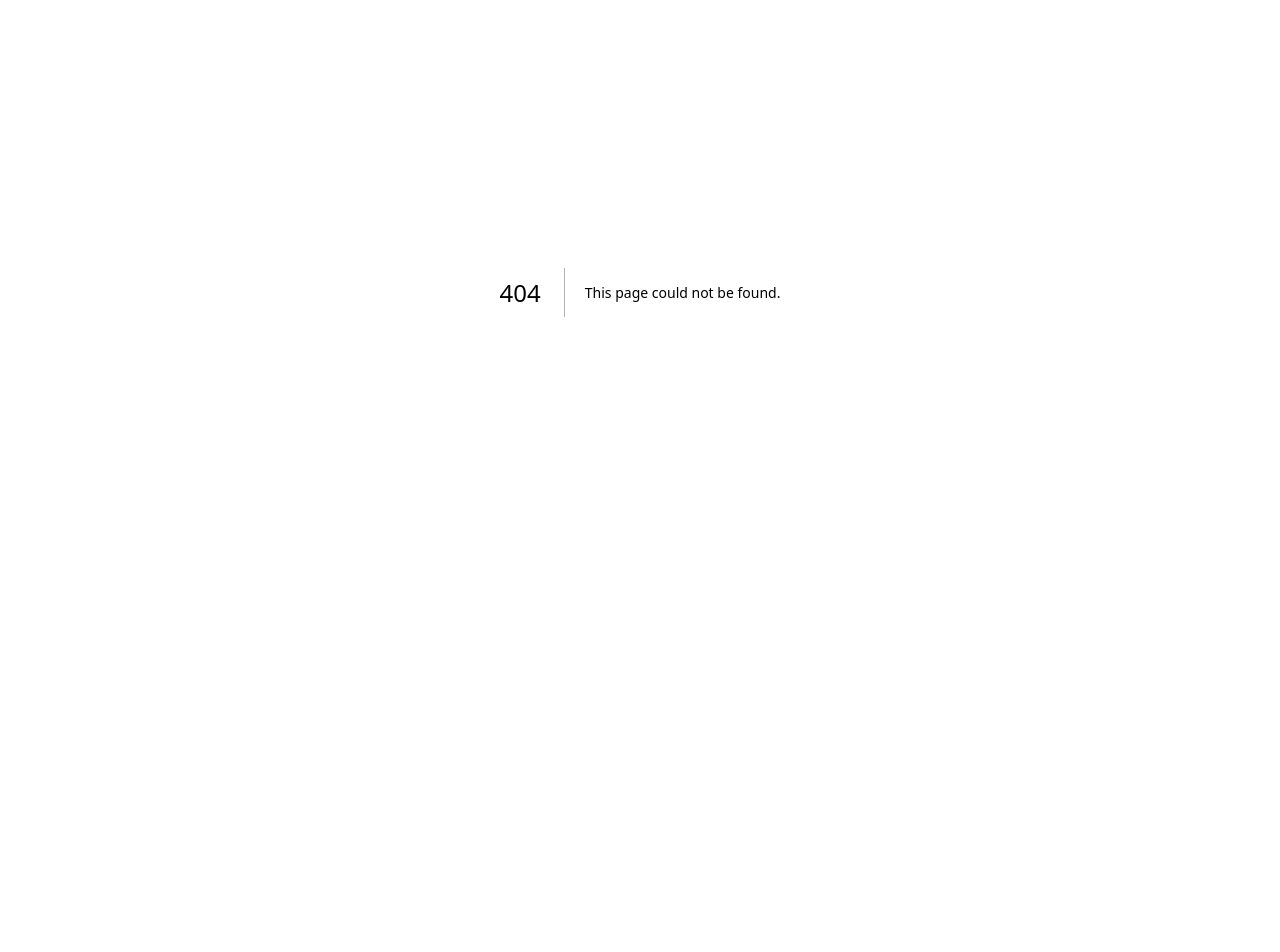
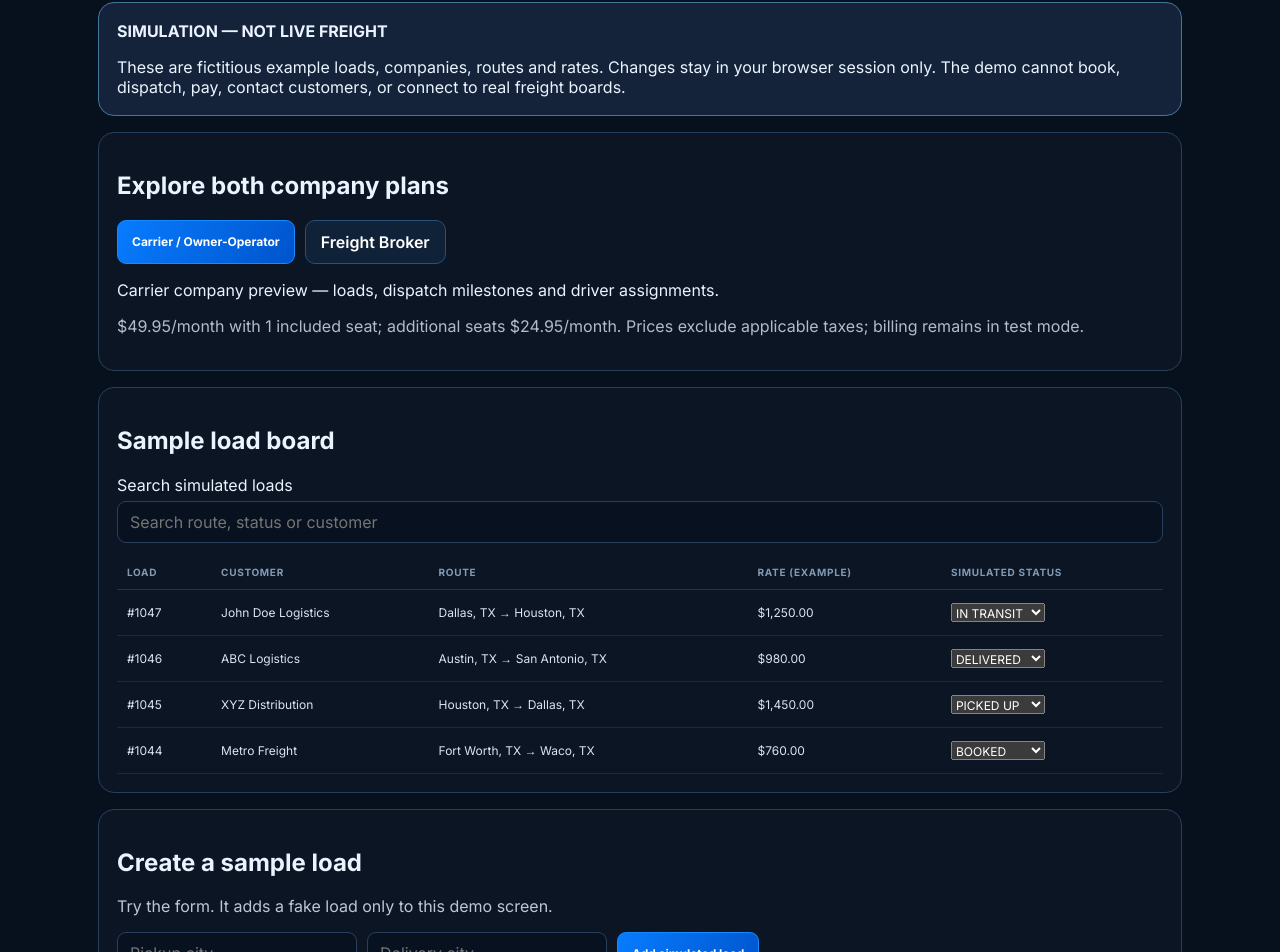
Before and after one commit to cdswork90/Many-freight, a Next.js app in the folder source-preparation/: page /demo in a window 1280 px wide. Before the commit this address had no page. Shown: the part 108-1060 px from the top of the page. Before the commit the page ends 800 px from the top, so only its background shows below. Built offline with nearby package versions, Linux system fonts and the light colour scheme.

Commit message:
Add isolated interactive demo for carrier and broker prospects with synthetic loads

```diff
--- /dev/null
+++ b/source-preparation/src/app/demo/page.tsx
@@ -0,0 +1,119 @@
+"use client";
+import { useMemo, useState, type FormEvent } from "react";
+import { demoShipments, money } from "@/lib/demo";
+
+type DemoLoad = (typeof demoShipments)[number];
+type DemoPlan = "CARRIER" | "BROKER";
+
+const panel = {
+  background: "#0b1524", border: "1px solid #26405b",
+  borderRadius: 16, padding: 18, marginTop: 16,
+} as const;
+
+export default function DemoPage() {
+  // Everything below is local browser state. No live API or database is used.
+  const [plan, setPlan] = useState<DemoPlan>("CARRIER");
+  const [loads, setLoads] = useState<DemoLoad[]>(() => demoShipments.map(load => ({ ...load })));
+  const [search, setSearch] = useState("");
+  const [origin, setOrigin] = useState("");
+  const [destination, setDestination] = useState("");
+
+  const filtered = useMemo(() => loads.filter(load =>
+    [load.reference, load.customerName, load.pickupAddress, load.dropoffAddress, load.status]
+      .join(" ").toLowerCase().includes(search.toLowerCase())
+  ), [loads, search]);
+
+  function updateStatus(id: string, status: string) {
+    setLoads(previous => previous.map(load =>
+      load.id === id ? { ...load, status } : load
+    ));
+  }
+
+  function addSampleLoad(event: FormEvent<HTMLFormElement>) {
+    event.preventDefault();
+    if (!origin.trim() || !destination.trim()) return;
+    const number = String(1048 + loads.length - demoShipments.length);
+    setLoads(previous => [{
+      id: "sample-" + number,
+      reference: number,
+      customerName: "Sample Customer (Demo Only)",
+      pickupAddress: origin.trim(),
+      dropoffAddress: destination.trim(),
+      status: "BOOKED",
+      rateCents: 0,
+      driverName: "Unassigned",
+      freightType: "General Freight",
+    }, ...previous]);
+    setOrigin(""); setDestination("");
+  }
+
+  return <main style={{maxWidth:1120,margin:"0 auto",padding:"28px 18px 56px",color:"#eaf4ff"}}>
+    <div style={{display:"flex",gap:14,alignItems:"center",justifyContent:"space-between",flexWrap:"wrap"}}>
+      <div>
+        <div style={{letterSpacing:2,color:"#54ccff",fontSize:12}}>MANY FREIGHT</div>
+        <h1 style={{margin:"6px 0"}}>Interactive freight software demo</h1>
+      </div>
+      <a className="btn" href="/register">Carrier or broker registration</a>
+    </div>
+    <section role="note" style={{...panel,background:"#15233a",borderColor:"#44769b"}}>
+      <strong>SIMULATION — NOT LIVE FREIGHT</strong>
+      <p style={{marginBottom:0}}>These are fictitious example loads, companies, routes and rates.
+        Changes stay in your browser session only. The demo cannot book, dispatch, pay,
+        contact customers, or connect to real freight boards.</p>
+    </section>
+    <section style={panel}>
+      <h2>Explore both company plans</h2>
+      <div style={{display:"flex",gap:10,flexWrap:"wrap"}}>
+        <button className={plan==="CARRIER"?"btn primary":"btn"} onClick={()=>setPlan("CARRIER")}>Carrier / Owner-Operator</button>
+        <button className={plan==="BROKER"?"btn primary":"btn"} onClick={()=>setPlan("BROKER")}>Freight Broker</button>
+      </div>
+      <p>{plan==="CARRIER"
+        ? "Carrier company preview — loads, dispatch milestones and driver assignments."
+        : "Broker company preview — customer loads, dispatch coordination and shipment status."}</p>
+      <p style={{opacity:.75}}>{plan==="CARRIER"
+        ? "$49.95/month with 1 included seat; additional seats $24.95/month."
+        : "$139.95/month with 2 included seats; additional seats $75.95/month."}
+        {" "}Prices exclude applicable taxes; billing remains in test mode.</p>
+    </section>
+    <section style={panel}>
+      <h2>Sample load board</h2>
+      <label style={{display:"block",marginBottom:12}}>Search simulated loads
+        <input className="search" style={{display:"block",width:"100%",marginTop:6}}
+          value={search} onChange={event=>setSearch(event.target.value)}
+          placeholder="Search route, status or customer" />
+      </label>
+      <div style={{overflowX:"auto"}}>
+        <table style={{width:"100%",borderCollapse:"collapse",minWidth:650}}>
+          <thead><tr><th>Load</th><th>Customer</th><th>Route</th><th>Rate (example)</th><th>Simulated status</th></tr></thead>
+          <tbody>{filtered.map(load=><tr key={load.id}>
+            <td>#{load.reference}</td>
+            <td>{load.customerName}</td>
+            <td>{load.pickupAddress} → {load.dropoffAddress}</td>
+            <td>{load.rateCents?money(load.rateCents):"Not quoted"}</td>
+            <td>
+              <select aria-label={"Simulated status for load " + load.reference}
+                value={load.status} onChange={e=>updateStatus(load.id,e.target.value)}>
+                {["BOOKED","PICKED_UP","IN_TRANSIT","DELIVERED","CANCELLED"].map(status=>
+                  <option key={status} value={status}>{status.replaceAll("_"," ")}</option>)}
+              </select>
+            </td>
+          </tr>)}</tbody>
+        </table>
+      </div>
+      {filtered.length===0&&<p>No simulated loads match the search.</p>}
+    </section>
+    <section style={panel}>
+      <h2>Create a sample load</h2>
+      <p style={{opacity:.8}}>Try the form. It adds a fake load only to this demo screen.</p>
+      <form onSubmit={addSampleLoad} style={{display:"flex",gap:10,flexWrap:"wrap"}}>
+        <input className="search" aria-label="Sample pickup city" placeholder="Pickup city"
+          required maxLength={120} value={origin} onChange={e=>setOrigin(e.target.value)}/>
+        <input className="search" aria-label="Sample delivery city" placeholder="Delivery city"
+          required maxLength={120} value={destination} onChange={e=>setDestination(e.target.value)}/>
+        <button className="btn primary" type="submit">Add simulated load</button>
+      </form>
+    </section>
+    <p style={{marginTop:24,opacity:.8}}>This preview shows sample interactions, not a completed
+      broker integration, real-time load board, or verified production payment flow.</p>
+  </main>;
+}
```
